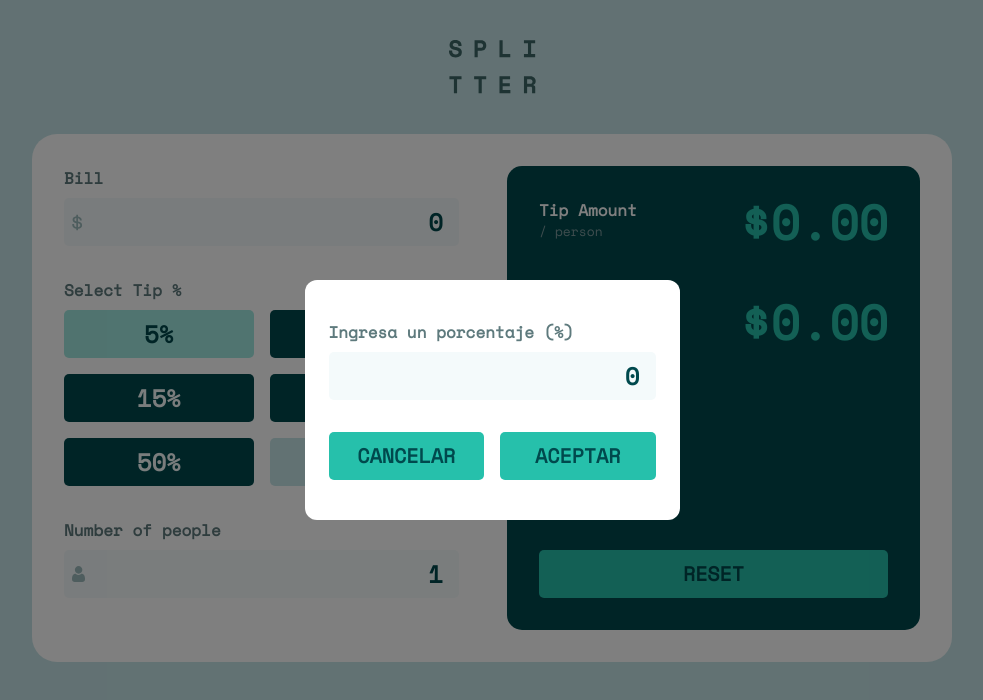
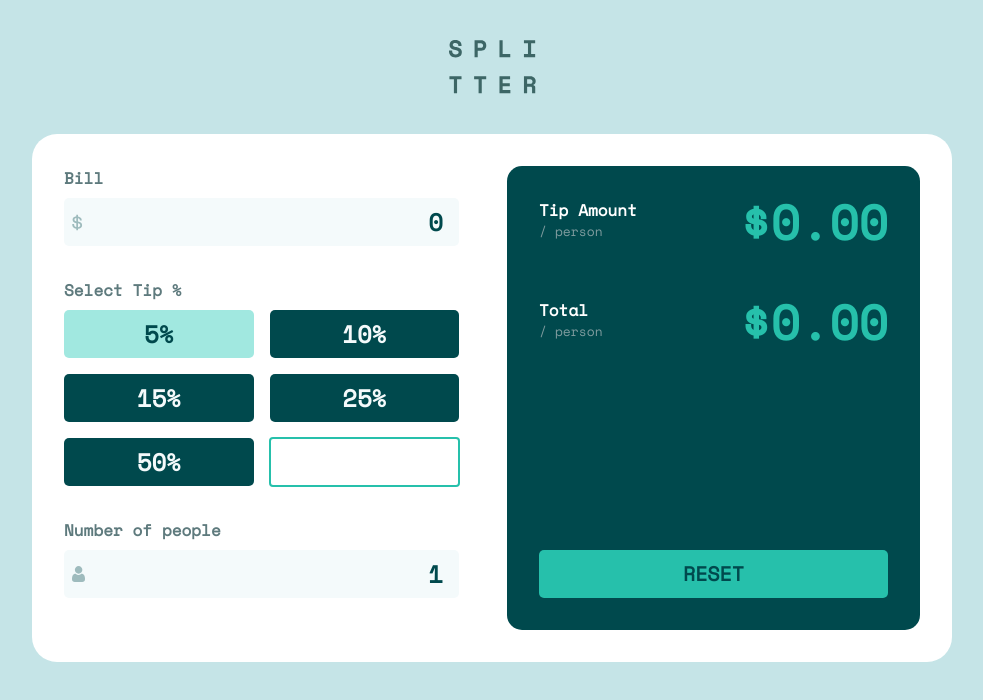
Before and after one commit to Davichobits/tip-calculator-app-react, a React (Vite) app: page / in a window 1280 px wide. Both pictures are taken after a click on the button "Custom". Shown: the top 700 px of the page, without its empty margins (148-1131 px from the left). Built offline with nearby package versions, Linux system fonts and the light colour scheme.

Commit message:
Custom boton editable

```diff
--- a/src/components/calculator.tsx
+++ b/src/components/calculator.tsx
@@ -1,5 +1,5 @@
 import { useCalculatorStore } from '../store/calculator.store';
-import { PercentButton, Input, Total, Modal } from '../components';
+import { PercentButton, Input, Total, CustomButton } from '../components';
 
 const tips: number[] = [5, 10, 15, 25, 50];
 
@@ -9,13 +9,6 @@ export const Calculator = () => {
   const handleClick = (newPercent:number) => {
     store.setHasCustomValue(false);
     store.setTipPercent(newPercent);
-  };
-
-  const handleCustomClick = () => {
-    // const customPercent = prompt('Ingresa un porcentaje (%)');
-    // store.setTipPercent(Number(customPercent));
-    store.setShowModal(true);
-    store.setHasCustomValue(true);
   };
 
   return (
@@ -36,7 +29,7 @@ export const Calculator = () => {
             <PercentButton key={tip} percent={tip} onClick={handleClick} />
           ))}
 
-          <PercentButton percent={store.tipPercent} onClick={handleCustomClick} isCustom />
+          <CustomButton />
 
         </div>
         <Input
@@ -49,9 +42,6 @@ export const Calculator = () => {
       </div>
 
       <Total />
-      {
-        store.showModal && (<Modal />)
-      }
     </div>
   );
 };
--- /dev/null
+++ b/src/components/custom-button.tsx
@@ -0,0 +1,74 @@
+import { useCalculatorStore } from '../store/calculator.store';
+import { useState, type ChangeEvent } from 'react';
+
+export const CustomButton = () => {
+  const [isEditable, setIsEditable] = useState<boolean>(false);
+  const [buttonValue, setButtonValue] = useState<string>('Custom');
+  const [inputValue, setInputValue] = useState<string>('');
+
+  const store = useCalculatorStore()
+
+  const handleClick = () => {
+    setIsEditable(true);
+  };
+
+  const handleBlur = (e: React.FocusEvent<HTMLInputElement>) => {
+    const value = e.currentTarget.value
+    if(value.trim() !== ""){
+      setNewValue(e.currentTarget.value);
+    }else{
+      setNewValue('0');
+    }
+  }
+
+  const handleEnter = (e: React.KeyboardEvent<HTMLInputElement>) => {
+    if(e.key === 'Enter'){
+      setNewValue(e.currentTarget.value);
+    }
+  }
+
+  const setNewValue = (newValue: string) => {
+
+    if(newValue.trim() === ""){
+      setButtonValue('0%')
+      store.setTipPercent(0);
+    }else{
+      store.setTipPercent(Number(newValue));
+      setButtonValue(`${newValue}%`);
+    }
+    setIsEditable(false);
+  }
+
+  const handleChange = (e: ChangeEvent<HTMLInputElement>) => {
+
+    const currentInputValue = e.target.value;
+
+    const decimalsRegExp = /^\d*\.?\d*$/;
+    const isValid = decimalsRegExp.test(currentInputValue);
+    if (!isValid) return;
+    setInputValue(currentInputValue);
+  }
+
+  return (
+    <>
+      {isEditable ? (
+        <input
+          onChange={handleChange}
+          className='p-2 focus:outline-Green-400 text-right caret-Green-400 text-2xl font-bold text-Green-900'
+          type='text'
+          autoFocus
+          onBlur={handleBlur}
+          onKeyDown={handleEnter}
+          value={inputValue}
+        />
+      ) : (
+        <button
+          className={`text-2xl font-bold h-12 rounded-[5px] cursor-pointer bg-Grey-200 text-Grey-500 hover:bg-Grey-50 hover:text-Grey-500 transition-colors`}
+          onClick={handleClick}
+        >
+          {buttonValue}
+        </button>
+      )}
+    </>
+  );
+};
--- a/src/components/index.ts
+++ b/src/components/index.ts
@@ -3,5 +3,5 @@ export { Calculator } from './calculator';
 export { Input } from './input';
 export { Total } from './total';
 export { TotalItem } from './total-item';
-export { Modal } from './modal';
 export { Button } from './button';
+export { CustomButton } from './custom-button';
--- a/src/components/modal.tsx
+++ /dev/null
@@ -1,45 +0,0 @@
-import { useState } from 'react'
-import { Button, Input } from '../components'
-import { useCalculatorStore } from '../store/calculator.store'
-
-export const Modal = () => {
-
-  const [customPercent, setCustomPercent] = useState<number>(0)
-
-  const store = useCalculatorStore()
-
-  const handleCancel = () => {
-    store.setShowModal(false);
-    store.setHasCustomValue(false);
-  }
-
-  const handleChange = (newValue: number)=>{
-    setCustomPercent(newValue);
-  }
-
-  const handleConfirm = () => {
-    store.setShowModal(false);
-    store.setTipPercent(customPercent)
-  }
-
-  return (
-    <dialog
-      className='bg-black/50 w-full fixed inset-0 h-screen grid place-content-center'
-    >
-      <div
-        className='w-[375px] py-10 px-6 bg-white rounded-xl'
-      >
-        <Input
-          label='Ingresa un porcentaje (%)'
-          variant='bill'
-          value={0}
-          setValue={handleChange}
-        />
-        <div className='flex gap-4'>
-          <Button text="Cancelar" onClick={handleCancel}  />
-          <Button text="Aceptar" onClick={handleConfirm}  />
-        </div>
-      </div>
-    </dialog>
-  )
-}
--- a/src/components/percent-button.tsx
+++ b/src/components/percent-button.tsx
@@ -3,29 +3,22 @@ import { useCalculatorStore } from '../store/calculator.store';
 
 interface Props {
   percent: number;
-  isCustom?: boolean;
   onClick: (value: number) => void;
 }
 
-export const PercentButton = ({ percent = 5, onClick, isCustom = false }: Props) => {
+export const PercentButton = ({ percent = 5, onClick }: Props) => {
 
   const store = useCalculatorStore()
 
-  const styles = isCustom
-    ? 'bg-Grey-200 text-Grey-500 hover:bg-Grey-50 hover:text-Grey-500'
-    : 'bg-Green-900 text-Grey-50 hover:bg-Green-200 hover:text-Green-900'
-
   const isActive = percent === store.tipPercent
-
-  const customPercent = store.hasCustomValue ? `${percent}%` : 'Custom';
 
   useEffect(()=>{}, [percent])
 
   return (
     <button
-      className= {`text-2xl font-bold h-12 rounded-[5px] cursor-pointer ${isActive && !isCustom ? 'bg-Green-200 text-Green-900' : styles} transition-colors`}
+      className= {`text-2xl font-bold h-12 rounded-[5px] cursor-pointer ${isActive ? 'bg-Green-200 text-Green-900' : 'bg-Green-900 text-Grey-50 hover:bg-Green-200 hover:text-Green-900'} transition-colors`}
       onClick={()=>onClick(percent)}>
-      {isCustom ? customPercent: `${percent}%` }
+      {`${percent}%`}
     </button>
   )
 }
```
